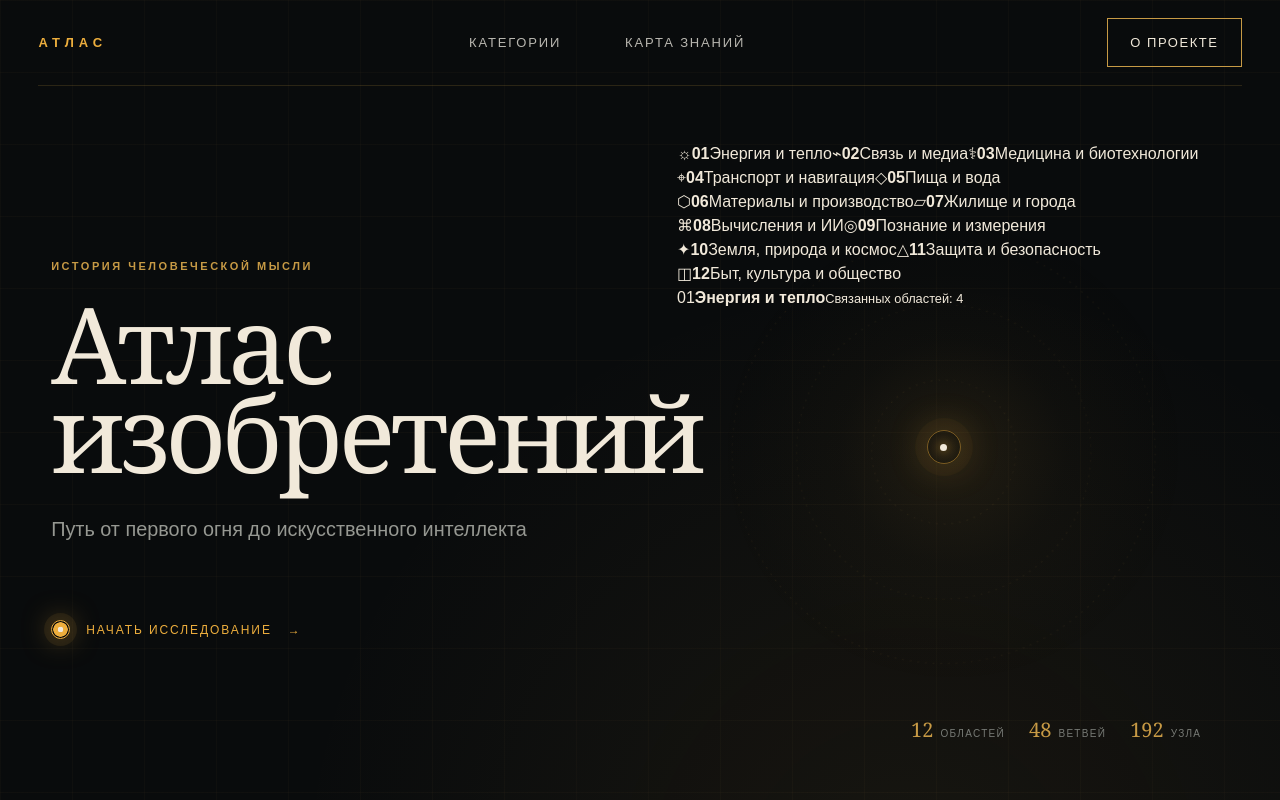
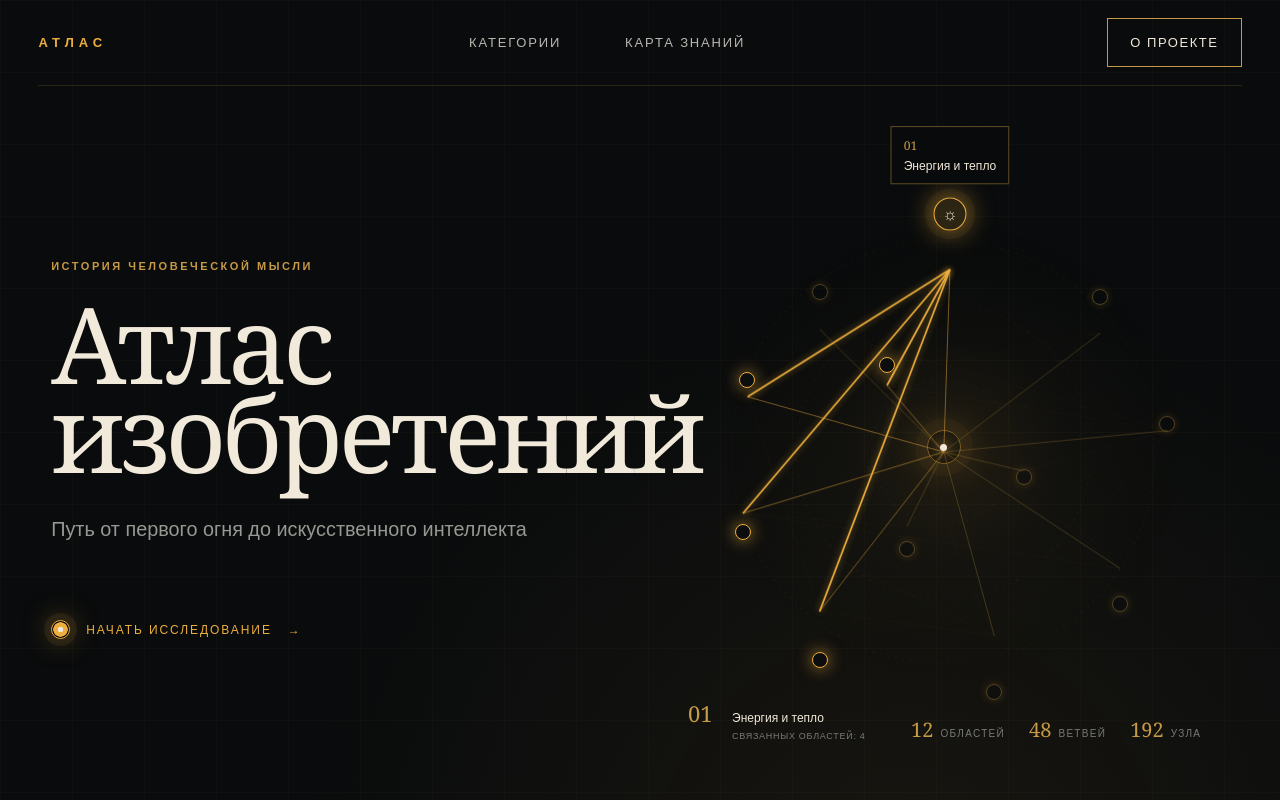
Before and after one commit to barzugini/atlas-izobreteniy, a Next.js app: page / in a window 1280 px wide. Shown: the top 800 px of the page. Built offline with nearby package versions, Linux system fonts and the light colour scheme.

Commit message:
Добавить состояния интерактивной карты

```diff
--- a/app/globals.css
+++ b/app/globals.css
@@ -128,12 +128,80 @@ main::before {
 .orbit-rings circle { fill: none; stroke: rgba(199,154,69,.13); stroke-width: 1; stroke-dasharray: 2 8; transform-origin: 348px 310px; animation: orbit 34s linear infinite; }
 .orbit-rings circle:nth-child(2) { animation-direction: reverse; animation-duration: 46s; }
 .orbit-rings circle:nth-child(3) { animation-duration: 60s; }
-.network-paths path { fill: none; stroke: rgba(237,174,61,.68); stroke-width: 1.05; filter: drop-shadow(0 0 4px rgba(237,174,61,.38)); stroke-dasharray: 900; animation: draw 1.55s ease-out both; }
-.network-paths path:nth-child(3n) { stroke: rgba(199,154,69,.35); }
-.network-nodes circle { fill: #0b0d0e; stroke: var(--gold); stroke-width: 1.5; filter: drop-shadow(0 0 6px rgba(237,174,61,.7)); }
-.network-nodes .origin-node { fill: var(--paper); stroke: var(--amber); stroke-width: 3; }
+.network-paths line { stroke: rgba(199,154,69,.28); stroke-width: 1; vector-effect: non-scaling-stroke; transition: opacity .3s ease, stroke .3s ease, stroke-width .3s ease; }
+.network-spokes line { stroke-dasharray: 900; animation: draw 1.55s ease-out both; }
+.network-paths .is-highlighted { stroke: rgba(237,174,61,.48); }
+.network-paths .is-active { stroke: var(--amber); stroke-width: 1.7; filter: drop-shadow(0 0 5px rgba(237,174,61,.62)); }
+.network-paths .is-dimmed { opacity: .12; }
 .constellation-core { position: absolute; left: 48.35%; top: 49.2%; width: 34px; height: 34px; display: grid; place-items: center; transform: translate(-50%, -50%); border: 1px solid rgba(237,174,61,.45); border-radius: 50%; box-shadow: 0 0 0 12px rgba(237,174,61,.035), 0 0 40px rgba(237,174,61,.32); }
 .constellation-core span { width: 7px; height: 7px; border-radius: 50%; background: var(--paper); box-shadow: 0 0 12px var(--amber); }
+.constellation-nodes { position: absolute; inset: 0; }
+.constellation-node {
+  position: absolute;
+  z-index: 2;
+  width: 38px;
+  height: 38px;
+  display: grid;
+  place-items: center;
+  padding: 0;
+  border: 0;
+  border-radius: 50%;
+  background: transparent;
+  transform: translate(-50%, -50%);
+  cursor: pointer;
+  transition: opacity .25s ease, transform .25s ease;
+}
+.constellation-node-core {
+  width: 16px;
+  height: 16px;
+  display: grid;
+  place-items: center;
+  border: 1px solid var(--gold);
+  border-radius: 50%;
+  background: #0b0d0e;
+  color: transparent;
+  font-size: 0;
+  box-shadow: 0 0 10px rgba(237,174,61,.55);
+  transition: width .25s ease, height .25s ease, color .25s ease, background .25s ease, box-shadow .25s ease, font-size .25s ease;
+}
+.constellation-node:hover, .constellation-node:focus-visible, .constellation-node.is-active { z-index: 5; outline: none; transform: translate(-50%, -50%) scale(1.1); }
+.constellation-node.is-active .constellation-node-core {
+  width: 30px;
+  height: 30px;
+  border-color: var(--amber);
+  background: rgba(237,174,61,.16);
+  color: var(--paper);
+  font-size: 15px;
+  box-shadow: 0 0 0 8px rgba(237,174,61,.05), 0 0 25px rgba(237,174,61,.75);
+}
+.constellation-node.is-related .constellation-node-core { border-color: var(--amber); box-shadow: 0 0 16px rgba(237,174,61,.72); }
+.constellation-node.is-dimmed { opacity: .36; }
+.constellation-node-label {
+  position: absolute;
+  bottom: calc(100% + 8px);
+  left: 50%;
+  width: max-content;
+  max-width: 190px;
+  display: grid;
+  gap: 4px;
+  padding: 9px 11px;
+  border: 1px solid rgba(199,154,69,.42);
+  background: rgba(9,11,12,.94);
+  color: var(--paper);
+  font-size: 11px;
+  line-height: 1.3;
+  text-align: left;
+  opacity: 0;
+  transform: translate(-50%, 5px);
+  pointer-events: none;
+  transition: opacity .2s ease, transform .2s ease;
+}
+.constellation-node-label b { color: var(--gold); font: 11px Georgia, serif; }
+.constellation-node:hover .constellation-node-label, .constellation-node:focus-visible .constellation-node-label, .constellation-node.is-active .constellation-node-label { opacity: 1; transform: translate(-50%, 0); }
+.constellation-caption { position: absolute; left: 2%; bottom: 3%; display: grid; grid-template-columns: 34px minmax(0, 210px); gap: 3px 10px; align-items: baseline; }
+.constellation-caption > span { grid-row: 1 / 3; color: var(--gold); font: 22px Georgia, serif; }
+.constellation-caption strong { font-size: 12px; font-weight: 500; line-height: 1.3; }
+.constellation-caption small { color: #777a75; font-size: 9px; letter-spacing: .08em; text-transform: uppercase; }
 .atlas-stats { position: absolute; right: 5%; bottom: 3%; display: flex; gap: 24px; color: #777a75; font-size: 10px; letter-spacing: .13em; text-transform: uppercase; }
 .atlas-stats span { display: flex; align-items: baseline; gap: 7px; }
 .atlas-stats b { color: var(--gold); font: 400 20px Georgia, serif; letter-spacing: 0; }
@@ -323,9 +391,16 @@ footer button { border: 0; background: transparent; color: var(--gold); cursor:
   .subtitle { max-width: 310px; margin-top: 25px; font-size: 17px; line-height: 1.45; }
   .start-button { min-height: 48px; margin-top: 38px; gap: 13px; font-size: 10px; }
   .hero-constellation { min-height: 300px; margin: 24px -10px 0; }
-  .constellation-lines { transform: scale(1.08); }
   .constellation-core { left: 48.35%; top: 49.2%; }
-  .atlas-stats { right: 0; bottom: -12px; left: 0; justify-content: center; gap: 12px; }
+  .constellation-node { width: 44px; height: 44px; }
+  .constellation-node-core { width: 14px; height: 14px; }
+  .constellation-node.is-active .constellation-node-core { width: 27px; height: 27px; font-size: 13px; }
+  .constellation-node-label { display: none; }
+  .constellation-caption { right: 0; bottom: -20px; left: 0; grid-template-columns: 28px minmax(0, 1fr); padding: 11px 14px; border: 1px solid rgba(199,154,69,.25); background: rgba(9,11,12,.72); }
+  .constellation-caption > span { font-size: 18px; }
+  .constellation-caption strong { overflow: hidden; font-size: 11px; text-overflow: ellipsis; white-space: nowrap; }
+  .constellation-caption small { font-size: 8px; }
+  .atlas-stats { display: none; }
   .atlas-stats span { gap: 4px; font-size: 8px; }
   .atlas-stats b { font-size: 17px; }
   .categories-section { padding: 72px 20px 76px; scroll-margin-top: 64px; }
```
